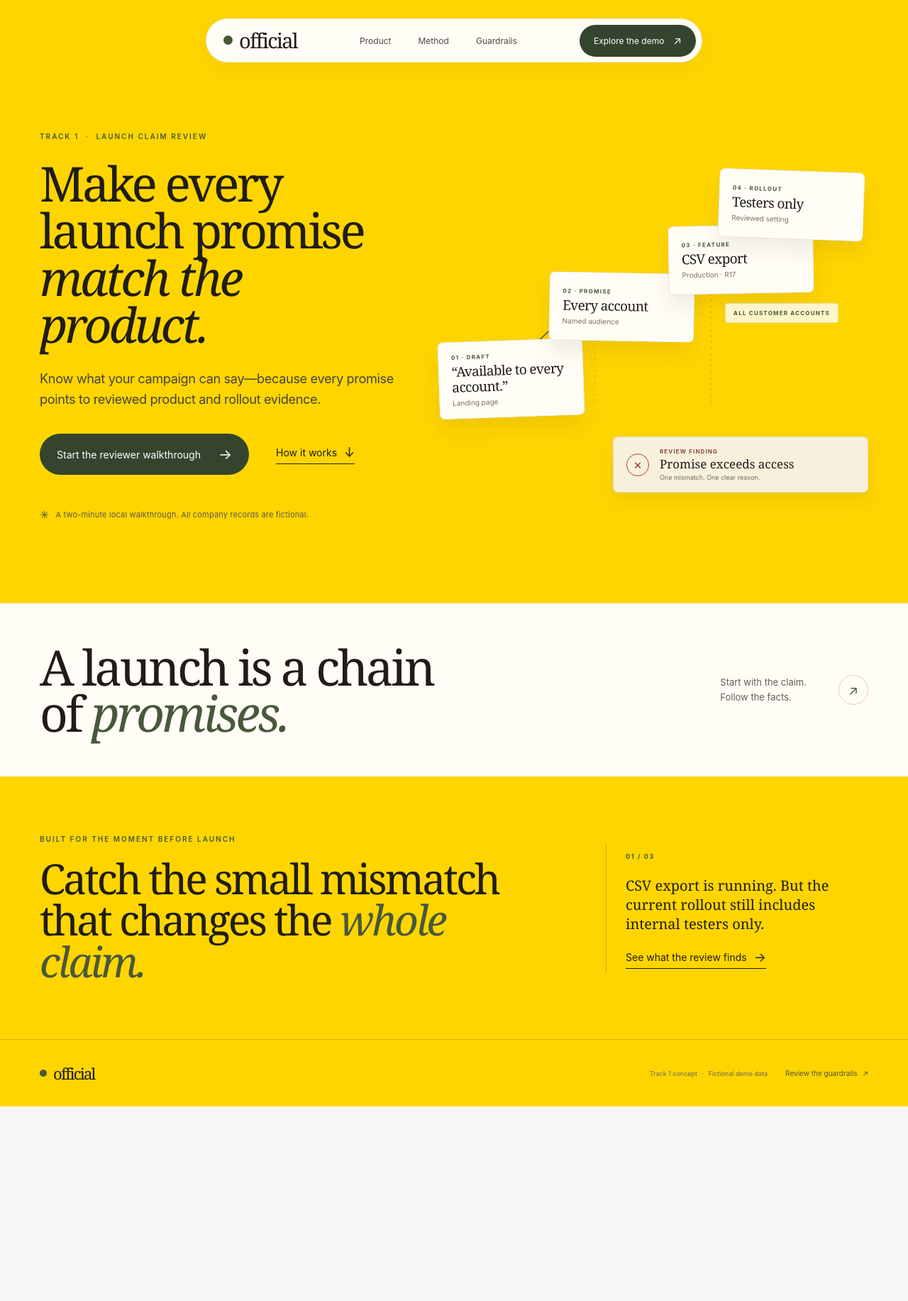
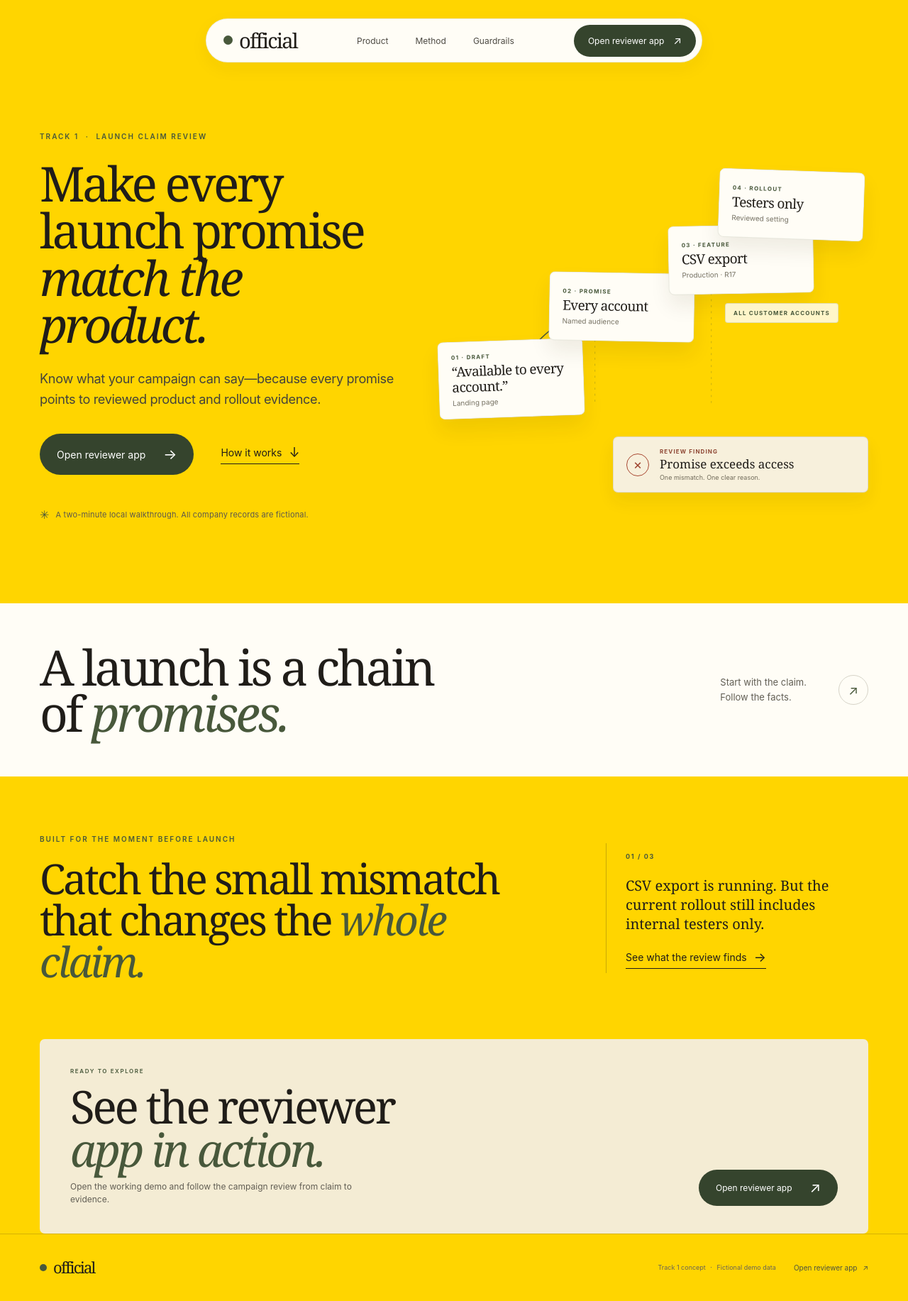
Before and after one commit to maitreyaaaaa/official, a React (Vite) app: page / in a window 1280 px wide. Shown: the whole page at 71% size. Before the commit the page ends 1559 px from the top, so only its background shows below. Built offline with nearby package versions, Linux system fonts and the light colour scheme.

Commit message:
Make reviewer app entry clear from marketing site

```diff
--- a/marketing-site/frontend/MarketingSite.tsx
+++ b/marketing-site/frontend/MarketingSite.tsx
@@ -44,9 +44,9 @@ function Navigation({ page, open, onClose }: { page: MarketingPage; open: boolea
             {item.label}
           </a>
         ))}
-        <a className="mobile-demo-link" href="/app">Explore the demo <span aria-hidden="true">↗</span></a>
+        <a className="mobile-demo-link" href="/app">Open reviewer app <span aria-hidden="true">↗</span></a>
       </nav>
-      <a className="nav-demo" href="/app">Explore the demo <span aria-hidden="true">↗</span></a>
+      <a className="nav-demo" href="/app">Open reviewer app <span aria-hidden="true">↗</span></a>
     </>
   );
 }
@@ -93,7 +93,7 @@ function HomePage() {
           <p className="eyebrow">TRACK 1 <i>·</i> LAUNCH CLAIM REVIEW</p>
           <h1 aria-label="Make every launch promise match the product."><span>Make every</span><span>launch promise</span><em>match the product.</em></h1>
           <p className="hero-intro">Know what your campaign can say—because every promise points to reviewed product and rollout evidence.</p>
-          <div className="hero-actions"><a className="button button-dark" href="/app">Start the reviewer walkthrough <span aria-hidden="true">→</span></a><a className="text-link" href="/method">How it works <span aria-hidden="true">↓</span></a></div>
+          <div className="hero-actions"><a className="button button-dark" href="/app">Open reviewer app <span aria-hidden="true">→</span></a><a className="text-link" href="/method">How it works <span aria-hidden="true">↓</span></a></div>
           <p className="hero-note"><span aria-hidden="true">✳</span> A two-minute local walkthrough. All company records are fictional.</p>
         </div>
         <EvidenceMap />
@@ -105,6 +105,7 @@ function HomePage() {
         <div className="proof-intro"><p className="eyebrow">BUILT FOR THE MOMENT BEFORE LAUNCH</p><h2>Catch the small mismatch<br />that changes the <em>whole claim.</em></h2></div>
         <div className="proof-note"><span className="proof-number">01 / 03</span><p>CSV export is running. But the current rollout still includes internal testers only.</p><a className="text-link" href="/review">See what the review finds <span aria-hidden="true">→</span></a></div>
       </section>
+      <section className="closing-cta content-width"><div><p className="eyebrow">READY TO EXPLORE</p><h2>See the reviewer<br /><em>app in action.</em></h2><p>Open the working demo and follow the campaign review from claim to evidence.</p></div><a className="button button-dark" href="/app">Open reviewer app <span aria-hidden="true">↗</span></a></section>
     </main>
   );
 }
@@ -170,7 +171,7 @@ function GuardrailsPage() {
 }
 
 function SiteFooter() {
-  return <footer className="marketing-footer"><div className="content-width footer-inner"><Brand /><span>Track 1 concept <i>·</i> Fictional demo data</span><a href="/guardrails">Review the guardrails <span aria-hidden="true">↗</span></a></div></footer>;
+  return <footer className="marketing-footer"><div className="content-width footer-inner"><Brand /><span>Track 1 concept <i>·</i> Fictional demo data</span><a href="/app">Open reviewer app <span aria-hidden="true">↗</span></a></div></footer>;
 }
 
 function NotFoundPage() {
```
